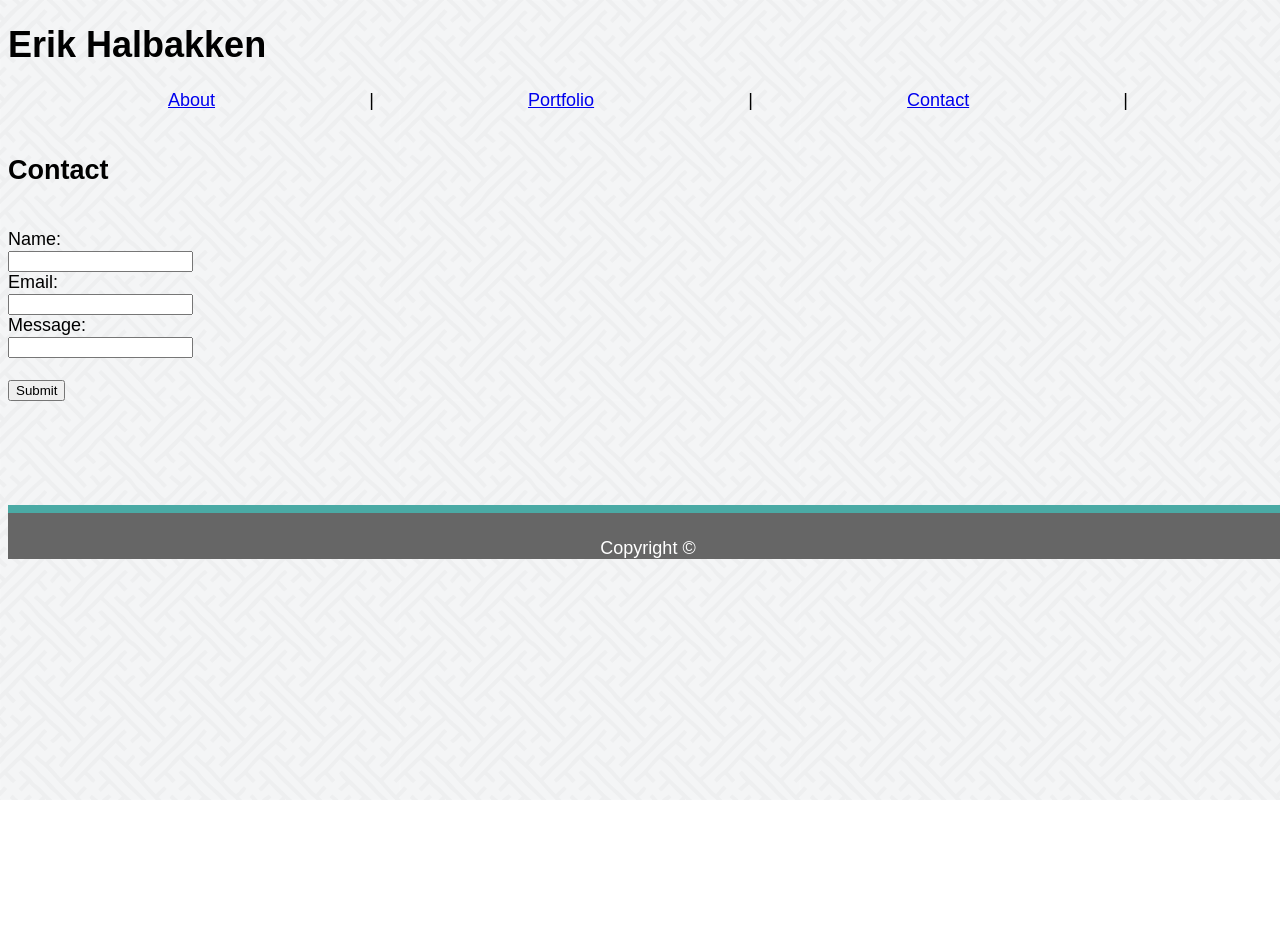
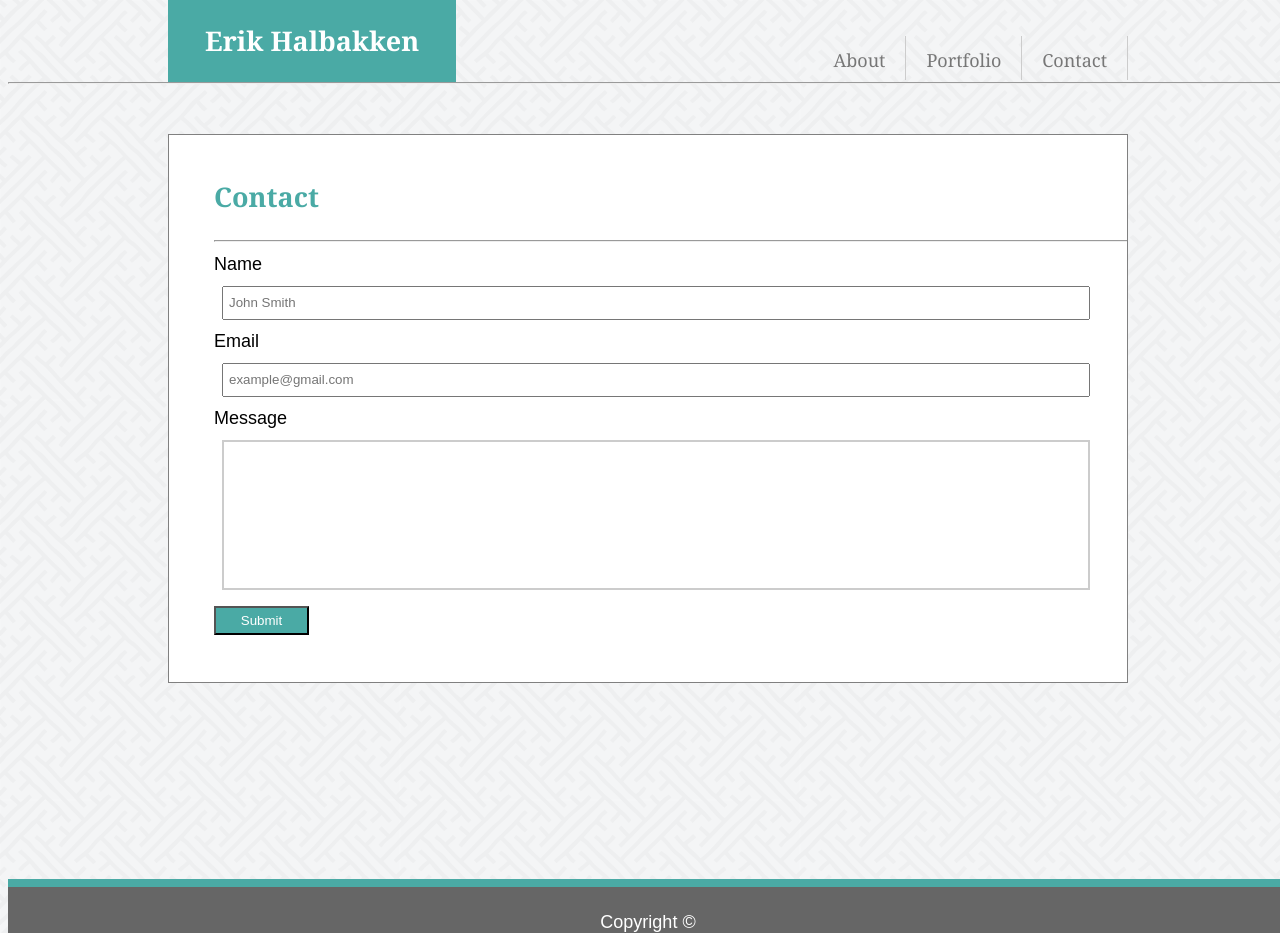
Before and after one commit to erikh24/Basic-Portfolio, a plain HTML site: page contact.html in a window 1280 px wide. Before the commit the page ends 800 px from the top, so only its background shows below. Drawn offline with Linux system fonts and the light colour scheme.

Commit message:
Updated contact.html to expected format required for assignment submission

```diff
--- a/assets/css/style.css
+++ b/assets/css/style.css
@@ -5,15 +5,16 @@
 body {
   background-image: url("../images/interlaced.png");
   font-family: Arial, Helvetica, sans-serif;
+  min-height: 100%;
   width: 100%;
   font-size: 18px;
-  columns: #777777;;
+  columns: #777777;
 }
 
 img {
   float: left;
-  height: 15%;
-  width: 15%;
+  height: 17%;
+  width: 17%;
   padding: 10px;
 }
 
@@ -26,7 +27,7 @@ nav div h1 {
   font-family: Georgia, 'Times New Roman', Times, serif;
   background-color: #4aaaa5;
   color: white;
-  line-height: .3;
+  line-height: 0.3;
   padding: 37px ;
   margin-top: -8px;
   margin-bottom: -30px;
@@ -138,3 +139,39 @@ footer {
  bottom: -104px;
  width: 100%;
 }
+
+label {
+  padding: 0px 0px 50px 0px;
+}
+
+input[type=text] {
+  width: 100%;
+  line-height: 1.5;
+  padding: 5px 5px;
+  margin: 8px;
+  display: inline-block;
+}
+
+input[type=submit] {
+  width: 95px;
+  background-color: #4aaaa5;
+  color: #ffffff;
+  cursor: pointer;
+  padding: 5px;
+}
+
+input[type=submit]:hover {
+  background-color: gray;
+  color: color;
+}
+
+textarea {
+  margin: 8px;
+  width: 100%;
+  height: 150px;
+  padding: 5px 5px;
+  box-sizing: border-box;
+  border: 2px solid #ccc;
+  font-size: 16px;
+  resize: none;
+}
--- a/contact.html
+++ b/contact.html
@@ -1,30 +1,38 @@
+
 <!DOCTYPE html>
 <html lang="en">
 <head>
     <meta charset="UTF-8">
     <meta name="viewport" content="width=device-width, initial-scale=1.0">
     <meta http-equiv="X-UA-Compatible" content="ie=edge">
-    <title>Abouot Me</title>
     <link rel="stylesheet" href="assets/css/style.css">
+    <title>Contact</title>
 </head>
 
 <body>
 
-    <header>
-    <h1 class="my-name">Erik Halbakken</h1>
+<!-- Navigation Bar-->
+<nav>
+    <div>
+        <h1>Erik Halbakken</h1>
+    </div>
 
-    <nav>
-        <a href="index.html">About</a> |
-        <a href="portfolio.html">Portfolio</a> |
-        <a href="contact.html">Contact</a> |
-    </nav>
+    <ul>
+        <li><a href="index.html">About</a></li>
+        <li><a href="portfolio.html">Portfolio</a></li>
+        <li><a href="contact.html">Contact</a></li>
+    </ul>
+</nav>
+<hr>
+    <!--Main Page Content-->
+    <section>
+        <div class="content">
+            <div class="page-name">
+                 <h2>Contact</h2>
+                 <hr>
+            </div>
 
-    </header>
-    <br>
-
-    <h2 class="contact">Contact</h2>
-    <br>
-    <form>
+    <!-- <form>
         Name:<br>
         <input type="text" name="name"><br>
         Email:<br>
@@ -32,10 +40,32 @@
         Message:<br>
         <input type="text" name="message"><br><br>
         <input type="submit" value="Submit">
-    </form>
-</body>
+    </form> -->
 
-    <footer>Copyright &#169</footer>
+        <form>
+                <label for="name">Name</label>
+            <br>
+                <input type="text" id="name" name="fullname" placeholder="John Smith">
+            <br>
+                <label for="email">Email</label>
+            <br>
+                <input type="text" id="email" name="email" placeholder="example@gmail.com">
+            <br>
+                <label>Message</label>
+            <br>
+                <!-- <input type="text" id="message" name="message" placeholder=""> -->
+                <textarea></textarea>
+            <br>
+                <input type="submit" value="Submit">
+            <br>
+            <br>
+        </form>
+        </div>
+    </section>
+<br>
+<br>
+
+<footer>Copyright &#169;</footer>
 
 </body>
 </html>
```
Also changed, not shown: assets/images/fishnets-and-hearts.png (deleted).
